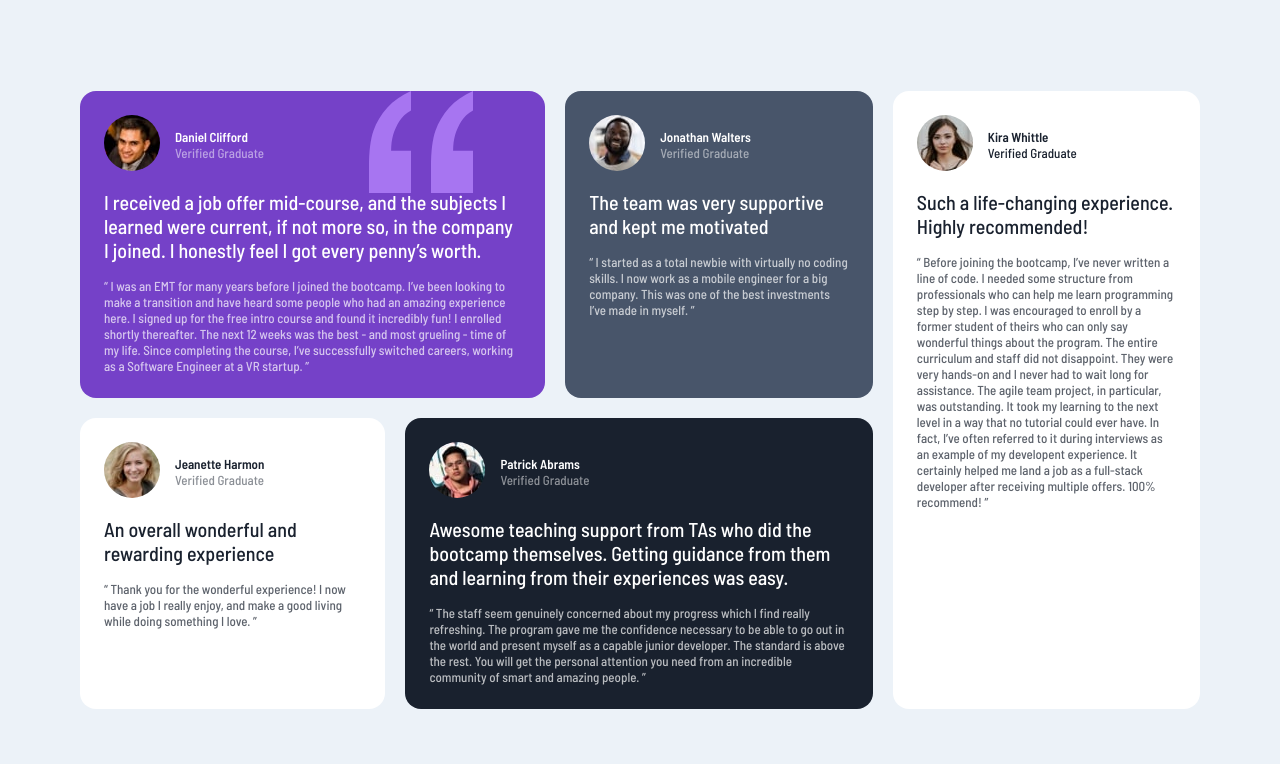
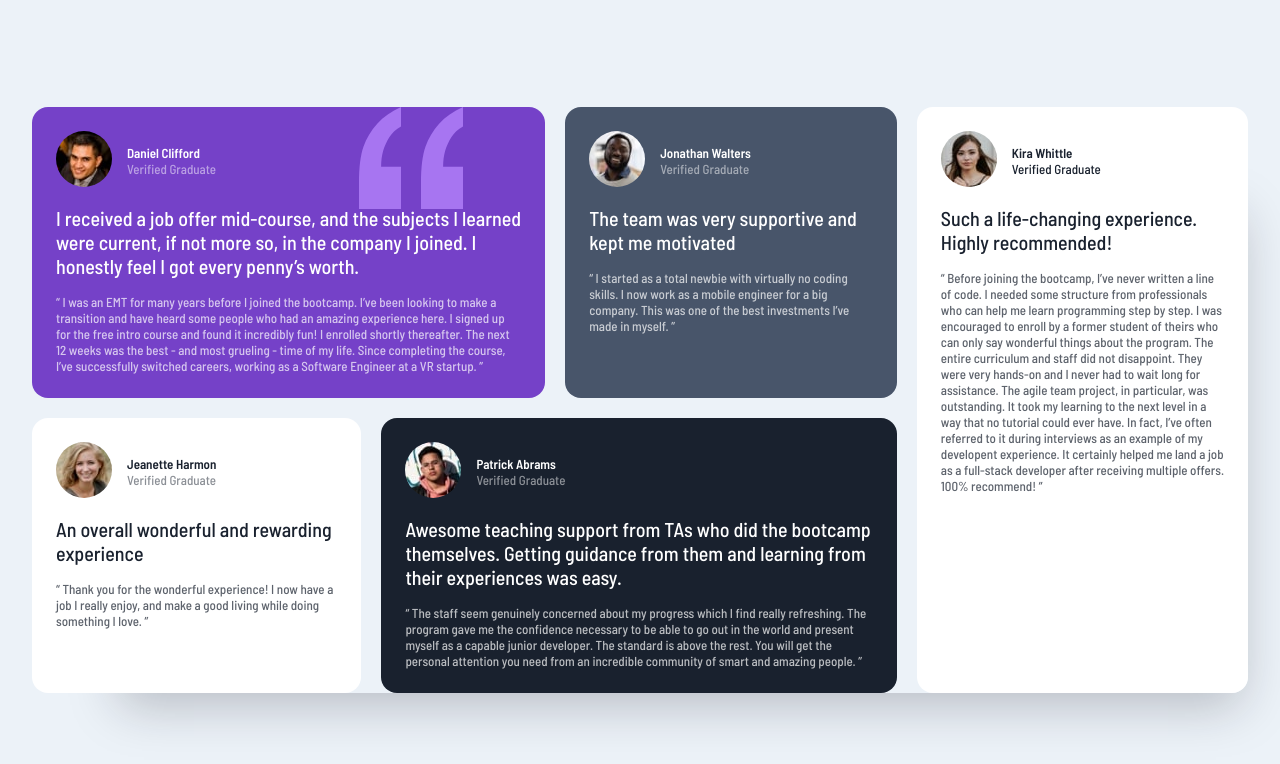
Before and after one commit to Valhalla-2/Testimonials-Grid-Section, a plain HTML site: page index.html in a window 1280 px wide. Drawn offline with Linux system fonts and the light colour scheme.

Commit message:
added boxshadow

```diff
--- a/index.html
+++ b/index.html
@@ -16,7 +16,7 @@
 
 <body>
   <main class="testimonial-grid">
-    <article class="testimonial grid-col-span-2" id="daniel-section">
+    <article class="testimonial-section grid-col-span-2" id="daniel-section">
       <div class="flex">
         <div class="flex-items">
           <img class="profile-img" src="images/image-daniel.jpg" alt="Daniel Clifford's profile">
@@ -35,7 +35,7 @@
           the course, I’ve successfully switched careers, working as a Software Engineer at a VR startup. ”</p>
     </article>
 
-    <article class="testimonial" id="jonathan-section">
+    <article class="testimonial-section " id="jonathan-section">
       <div class="flex">
         <div class="flex-items">
           <img class="profile-img" src="images/image-jonathan.jpg" alt="Jonathan Walters profile">
@@ -50,7 +50,7 @@
           for a big company. This was one of the best investments I’ve made in myself. ”</p>
     </article>
 
-    <article class="testimonial" id="jeanette-section">
+    <article class="testimonial-section" id="jeanette-section">
       <div class="flex">
         <div>
           <img class="profile-img" src="images/image-jeanette.jpg" alt="Jeanette Harmon profile">
@@ -64,7 +64,7 @@
         <p class="description">“ Thank you for the wonderful experience! I now have a job I really enjoy, and make a good living
           while doing something I love. ”</p>
     </article>
-    <article class="testimonial grid-col-span-2" id="patrick-section">
+    <article class="testimonial-section grid-col-span-2" id="patrick-section">
       <div class="flex">
         <div class="flex-items">
           <img class="profile-img" src="images/image-patrick.jpg" alt="Patrick Abrams profile">
@@ -81,7 +81,7 @@
           junior developer. The standard is above the rest. You will get the personal attention you need from
           an incredible community of smart and amazing people. ”</p>
     </article>
-    <article class="testimonial" id="kira-section">
+    <article class="testimonial-section" id="kira-section">
       <div class="flex">
         <div>
           <img class="profile-img" src="images/image-kira.jpg" alt="Kira Whittle's profile">
--- a/styles.css
+++ b/styles.css
@@ -27,7 +27,7 @@ html {
 body {
   height: 100vh;
   width: 100%;
-  background-color:var(  --lgrayish-blue);
+  background-color: var(--lgrayish-blue);
   font-family: var(--barlow);
   font-size: var(--fond-md);
   display: flex;
@@ -36,7 +36,7 @@ body {
 }
 
 .testimonial-grid {
-  width: min(95%, 70rem);
+  width: min(95%, 80rem);
   border-radius: 1rem;
   display: grid;
   grid-template-areas:
@@ -44,8 +44,10 @@ grid-template-areas:
     'jonathan'
     'jeanette'
     'patrick'
-'kira' ;
+    'kira';
   grid-gap: 20px;
+  box-shadow: 2.5rem 3.75rem 3rem -3rem rgba(25, 23, 36, 0.25);
+
 }
 
 @media and (min-width:50em) {
@@ -55,7 +57,7 @@ grid-template-areas:
 }
 
 /* UNIVERSAL SELECTION */
-.testimonial {
+.testimonial-section {
   border-radius: 1rem;
   padding: 1.5rem;
 }
@@ -63,7 +65,7 @@ grid-template-areas:
 .flex {
   display: flex;
   align-items: center;
-  gap:15px;
+  gap: 15px;
 }
 
 .author {
@@ -88,6 +90,7 @@ grid-template-areas:
 .profile-img {
   border-radius: 50%;
 }
+
 .grid-col-span-2 {
   grid-column: span 2;
 }
@@ -100,7 +103,6 @@ grid-template-areas:
   background-color: var(--m-violet);
   color: var(--white);
   grid-area: daniel;
-
 }
 
 /* JONATHAN SECTION */
@@ -132,6 +134,7 @@ grid-template-areas:
   grid-row: 1/span 2;
   grid-area: kira;
 }
+
 /* FOR RESPONSIVE LAYOUT */
 @media screen and (min-width: 33em) {
   .testimonial-grid {
```
Lines whose indentation alone changed are shown as unchanged.
